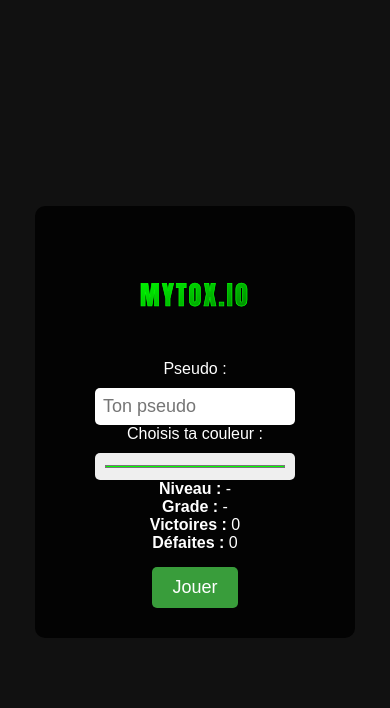
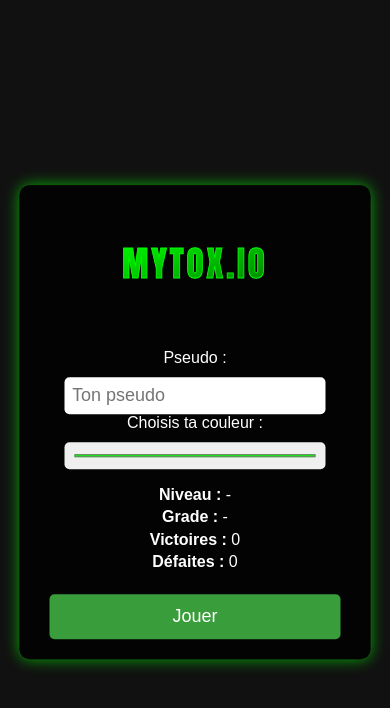
Before and after one commit to cedmystyx/agar.io, a plain HTML site: page index.html in a window 390 px wide. Both pictures are taken after a click on the button "Jouer". Drawn offline with Linux system fonts and the light colour scheme.

Commit message:
Update style.css

```diff
--- a/style.css
+++ b/style.css
@@ -1,18 +1,20 @@
+/* style.css */
+
 /* Reset & base */
 html, body {
   margin: 0;
+  padding: 0;
+  height: 100%;
+  background: #111;
+  color: white;
+  font-family: Arial, sans-serif;
   overflow: hidden;
-  background: #111;
-  font-family: Arial, sans-serif;
-  height: 100%;
-  color: white;
-  -webkit-tap-highlight-color: transparent;
-  -webkit-user-select: none;
-  user-select: none;
-  touch-action: none; /* évite scroll/touch non voulu */
+  -webkit-font-smoothing: antialiased;
+  -moz-osx-font-smoothing: grayscale;
 }
 
-#menu {
+/* Conteneur menu principal */
+.menu-container {
   position: absolute;
   top: 50%;
   left: 50%;
@@ -21,28 +23,50 @@ html, body {
   padding: 30px 50px;
   border-radius: 10px;
   text-align: center;
+  user-select: none;
   width: 320px;
+  max-width: 90vw;
   box-sizing: border-box;
-  user-select: none;
-  -webkit-user-select: none;
-  -moz-user-select: none;
+  box-shadow: 0 0 15px #00ff00aa;
 }
 
-#menu input[type=text], #menu input[type=color] {
+/* Logo SVG */
+#logo {
+  margin-bottom: 20px;
+}
+
+/* Inputs texte et couleur */
+.menu-container input[type="text"],
+.menu-container input[type="color"] {
   font-size: 18px;
   padding: 8px;
   margin-top: 10px;
   width: 200px;
+  max-width: 90%;
   border-radius: 5px;
   border: none;
   outline: none;
   box-sizing: border-box;
+  transition: box-shadow 0.3s ease;
 }
 
-#menu button {
+.menu-container input[type="text"]:focus,
+.menu-container input[type="color"]:focus {
+  box-shadow: 0 0 8px #00ff00;
+}
+
+/* Statistiques */
+.stats-container {
   margin-top: 15px;
+  font-size: 16px;
+  line-height: 1.4;
+}
+
+/* Bouton jouer */
+.menu-container button {
+  margin-top: 20px;
   font-size: 18px;
-  padding: 10px 20px;
+  padding: 12px 25px;
   cursor: pointer;
   border-radius: 5px;
   border: none;
@@ -51,65 +75,67 @@ html, body {
   transition: background 0.3s ease;
   user-select: none;
 }
-#menu button:hover, #menu button:focus {
+
+.menu-container button:hover,
+.menu-container button:focus {
   background: #399d3b;
   outline: none;
 }
 
+/* Conteneur jeu */
 #gameContainer {
   width: 100vw;
   height: 100vh;
   position: relative;
-  touch-action: none;
+  overflow: hidden;
 }
 
-canvas {
+/* Canvas */
+canvas#game {
   display: block;
   background: #222;
   width: 100vw;
   height: 100vh;
-  touch-action: none;
-  user-select: none;
+  outline: none;
+  touch-action: none; /* Empêche zoom/pan sur mobile pour mieux gérer le toucher */
 }
 
+/* HUD - score et timer */
 #hud {
   position: absolute;
   top: 10px;
   right: 10px;
   text-align: right;
   font-size: 16px;
+  user-select: none;
   font-weight: bold;
   color: #00ff00;
   text-shadow: 0 0 5px #00ff00aa;
-  user-select: none;
-  pointer-events: none;
+  pointer-events: none; /* Pour que les clics passent au canvas */
+  max-width: 90vw;
 }
 
+/* Espacement entre éléments HUD */
 #hud > div {
   margin-bottom: 5px;
 }
 
-/* Modale message */
-#modalMessage {
-  position: fixed;
-  top: 50%;
-  left: 50%;
-  transform: translate(-50%, -50%);
-  background: rgba(0,0,0,0.9);
-  color: #0f0;
-  padding: 25px 45px;
-  border-radius: 12px;
-  font-size: 20px;
-  text-align: center;
-  user-select: none;
-  z-index: 9999;
-  box-shadow: 0 0 15px #0f0aa;
-  max-width: 90vw;
-  cursor: pointer;
+/* Responsive - menu centré et taille adaptée */
+@media screen and (max-width: 480px) {
+  .menu-container {
+    padding: 20px 30px;
+    width: 90vw;
+  }
+  .menu-container input[type="text"],
+  .menu-container input[type="color"] {
+    width: 100%;
+  }
+  .menu-container button {
+    width: 100%;
+  }
+  #hud {
+    font-size: 14px;
+    right: 5px;
+    top: 5px;
+  }
 }
-
-/* Animations bonus (optionnel) */
-@keyframes pulseGlow {
-  0%, 100% { filter: drop-shadow(0 0 5px red); }
-  50% { filter: drop-shadow(0 0 15px yellow); }
-}
```
